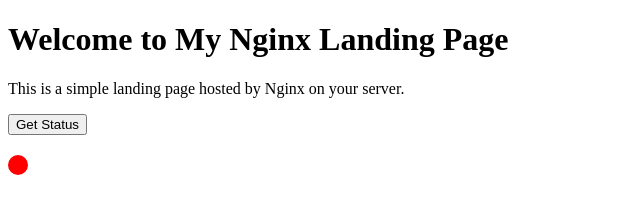
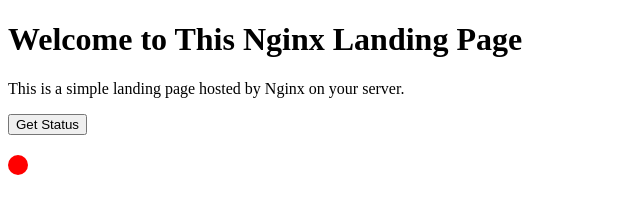
Before and after one commit to RLutsch/hello-devops, a plain HTML site: page nginx/index.html in a window 1280 px wide. Shown: the whole page, without its empty margins (0-640 px from the left). Drawn offline with Linux system fonts and the light colour scheme.

Commit message:
change landing page

```diff
--- a/nginx/index.html
+++ b/nginx/index.html
@@ -13,7 +13,7 @@
     </style>
 </head>
 <body>
-    <h1>Welcome to My Nginx Landing Page</h1>
+    <h1>Welcome to This Nginx Landing Page</h1>
     <p>This is a simple landing page hosted by Nginx on your server.</p>
     <button id="get-status-button">Get Status</button>
     <div id="status-light"></div>
```
